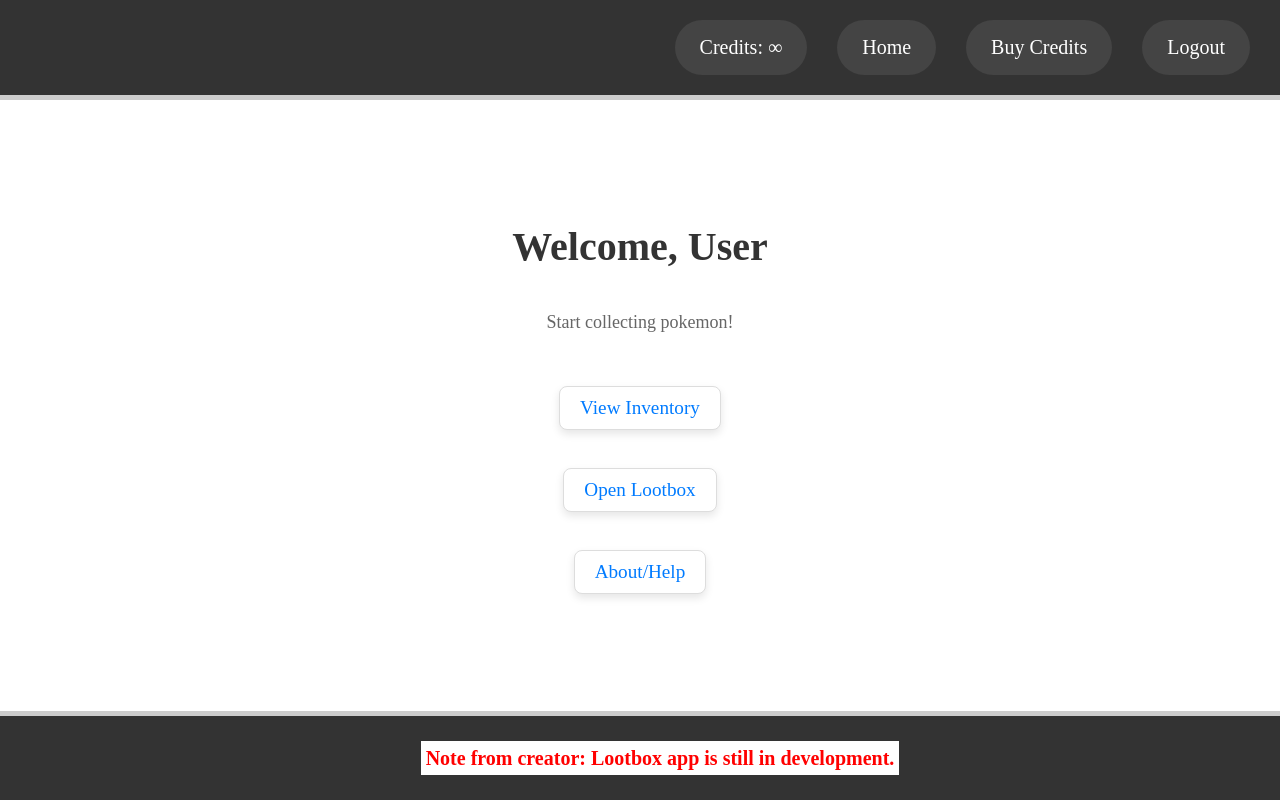
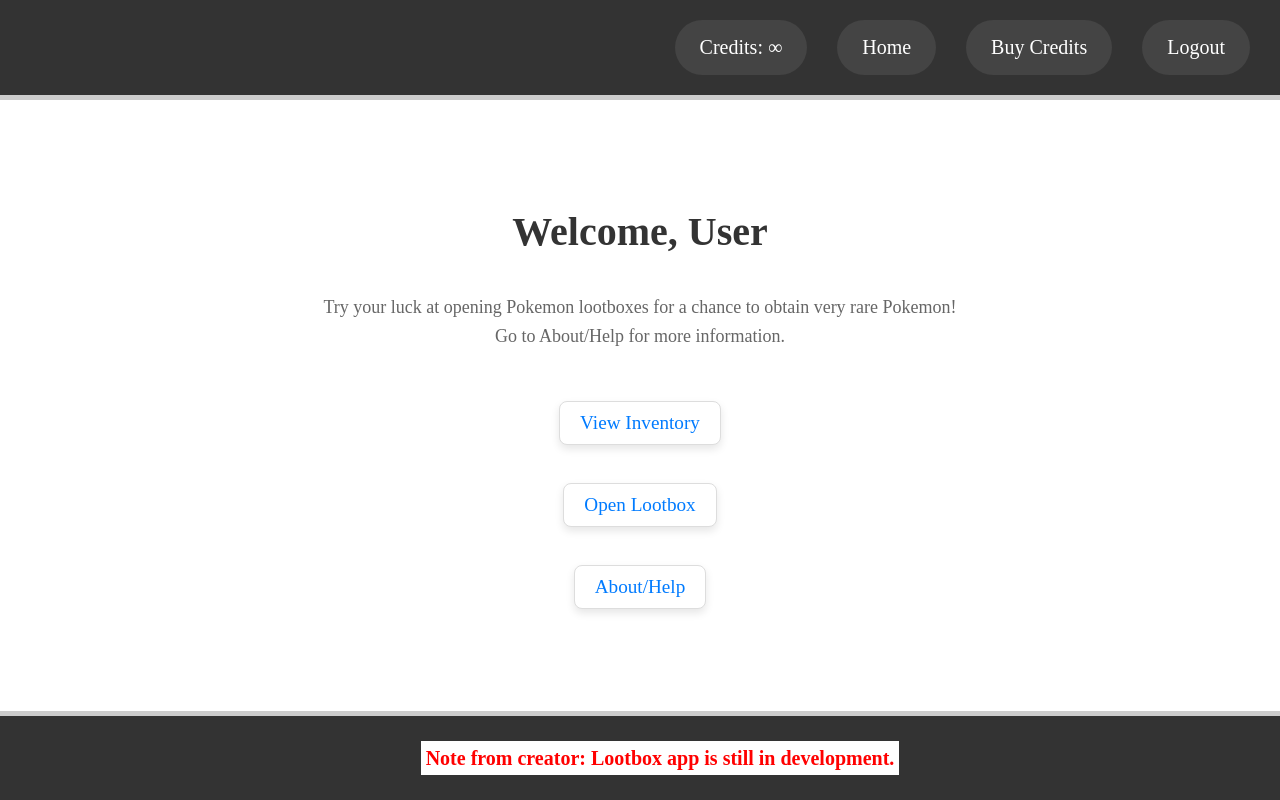
Before and after one commit to navko11/pokemon-lootbox, a React (Vite) app in the folder client/: page /home in a window 1280 px wide. Built offline with nearby package versions, Linux system fonts and the light colour scheme.

Commit message:
css comments removed

```diff
--- a/client/src/home.jsx
+++ b/client/src/home.jsx
@@ -10,7 +10,7 @@ function Home() {
       <Header />
       <div className="menu-container">
         <h1>Welcome, User</h1>
-        <p>Start collecting pokemon!</p>
+        <p>Try your luck at opening Pokemon lootboxes for a chance to obtain very rare Pokemon! Go to About/Help for more information.</p>
         <div className="menu">
           <Link className="select" to="/inventory">View Inventory</Link>
           <br></br>
--- a/client/src/styles/about.css
+++ b/client/src/styles/about.css
@@ -5,31 +5,31 @@
     flex-direction: column;
     align-items: center;
     padding: 20px;
-    background-color: #f9f9f9; /* Light background color for contrast */
-    border-radius: 8px; /* Optional rounded corners */
-    box-shadow: 0 4px 8px rgba(0, 0, 0, 0.1); /* Optional shadow for depth */
+    background-color: #f9f9f9;
+    border-radius: 8px;
+    box-shadow: 0 4px 8px rgba(0, 0, 0, 0.1);
     width: 100%;
-    max-width: 600px; /* Max width to keep content from being too wide */
+    max-width: 600px;
   }
 
   h1 {
-    font-size: 2.5rem; /* Larger font size for the heading */
-    color: #333; /* Dark text color for contrast */
-    margin-bottom: 20px; /* Space below the heading */
+    font-size: 2.5rem;
+    color: #333;
+    margin-bottom: 20px;
   }
 
   p {
-    font-size: 1.125rem; /* Slightly larger font size for readability */
-    color: #666; /* Slightly lighter text color */
-    text-align: center; /* Center align the text for better appearance */
-    line-height: 1.6; /* Line height for improved readability */
-    margin-bottom: 40px; /* Space below the paragraph */
+    font-size: 1.125rem;
+    color: #666;
+    text-align: center;
+    line-height: 1.6;
+    margin-bottom: 40px;
   }
 
   .highlight-blue {
-    color: blue; /* Color for 'rare' */
+    color: blue;
   }
 
   .highlight-gold {
-    color: goldenrod; /* Color for 'legendary' */
+    color: goldenrod;
   }
--- a/client/src/styles/home.css
+++ b/client/src/styles/home.css
@@ -5,7 +5,8 @@ display: flex;
 flex-direction: column;
 align-items: center;
 justify-content: center;
-flex: 1; /* Allows the container to grow and fill available space */
+flex: 1;
+max-width: 650px;
 }
 
 h1 {
--- a/client/src/styles/lootbox.css
+++ b/client/src/styles/lootbox.css
@@ -5,16 +5,16 @@
   align-items: center;
 }
 
-/* Container for the individual lootbox result items */
+
 .lootbox-results {
   display: flex;
-  flex-wrap: wrap; /* Allows items to wrap to the next line if there are too many */
-  gap: 20px; /* Space between items */
-  justify-content: center; /* Centers items horizontally */
-  align-items: flex-start; /* Aligns items to the top of the container */
+  flex-wrap: wrap;
+  gap: 20px;
+  justify-content: center;
+  align-items: flex-start;
 }
 
-/* Styling for each lootbox result */
+
 .lootbox-result {
   text-align: center;
   padding: 30px;
@@ -22,26 +22,26 @@
   border-radius: 10px;
   box-shadow: 0px 4px 10px rgba(0, 0, 0, 0.1);
   background-color: white;
-  max-width: 200px; /* Adjust size as needed */
+  max-width: 200px;
   width: 100%;
   height: 18rem;
 }
 
 .lootbox-result img {
-  max-width: 100%; /* Ensure the image fits within the width of the box */
-  max-height: 10rem; /* Ensure the image fits within the height of the box *//* Maintain aspect ratio and fit the image inside the box */
-  border-radius: 10px; /* Consistent with the border-radius of the box */
+  max-width: 100%;
+  max-height: 10rem;
+  border-radius: 10px;
 }
 
-/* Container for buttons */
+
 .lootbox-buttons {
-  margin: 20px 0; /* Adds spacing around the buttons */
+  margin: 20px 0;
   display: flex;
-  justify-content: center; /* Centers buttons horizontally */
-  gap: 10px; /* Space between buttons */
+  justify-content: center;
+  gap: 10px;
 }
 
-/* Styling for buttons */
+
 .lootbox-buttons button {
   padding: 10px 20px;
   background-color: #4CAF50;
```
